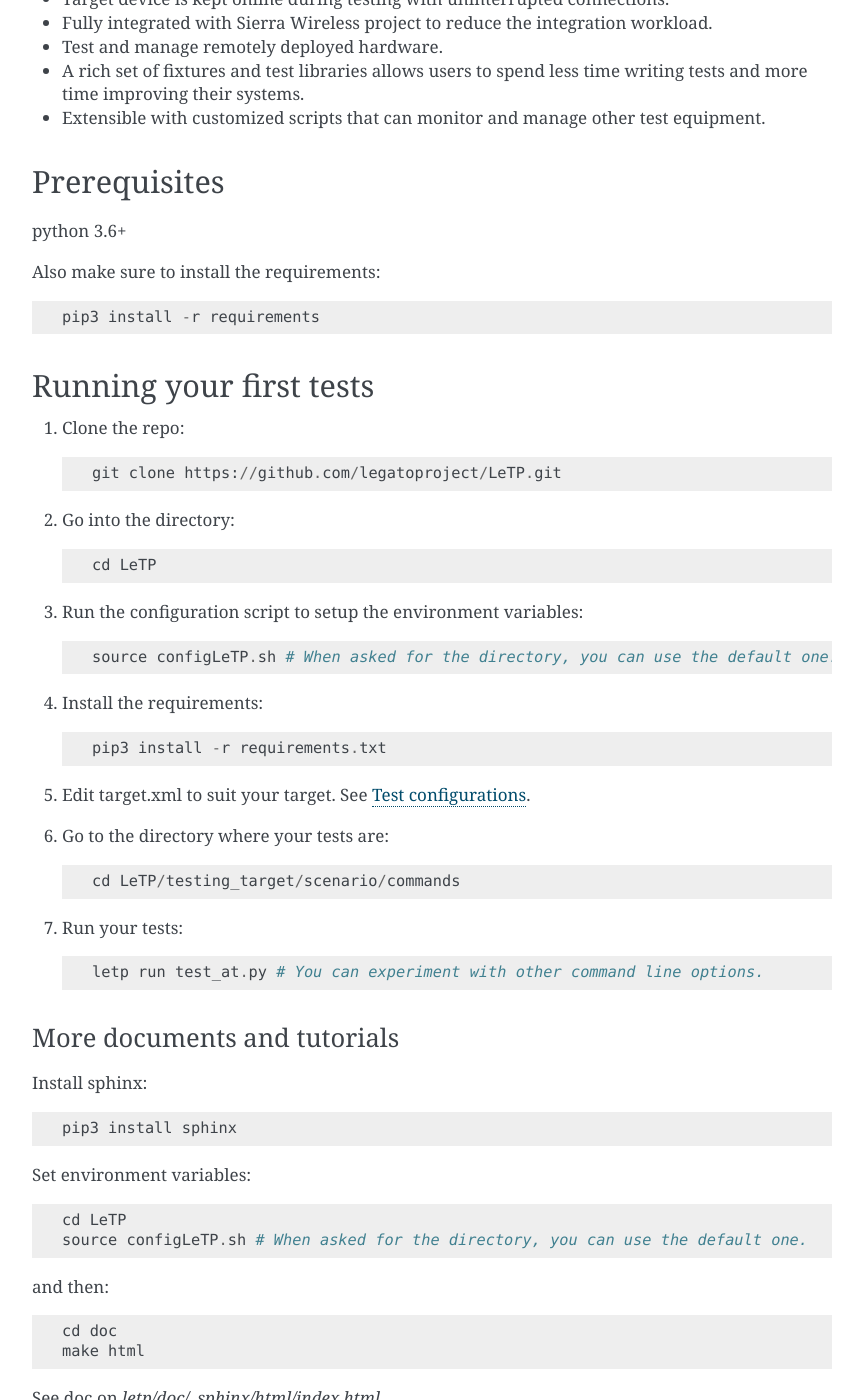
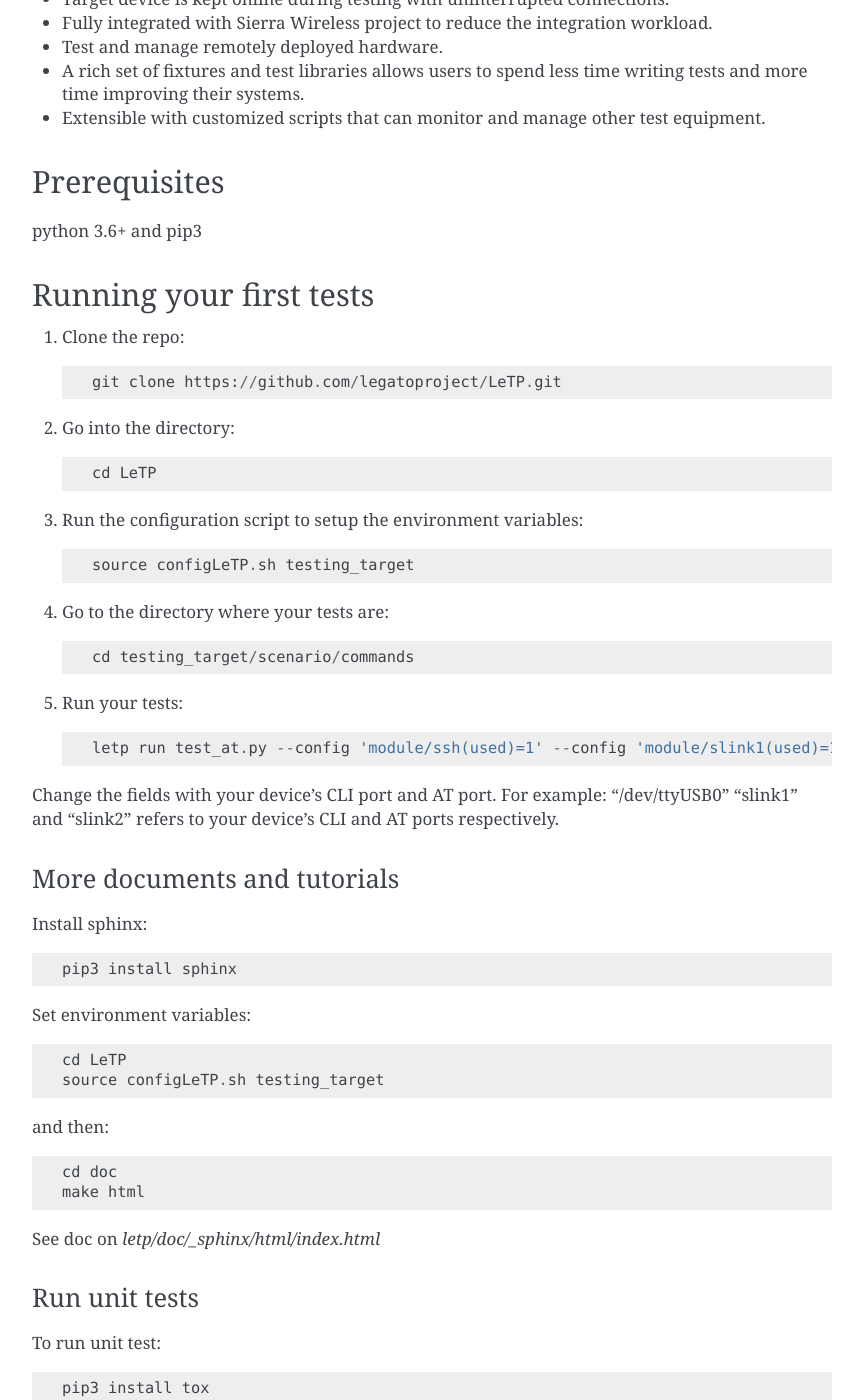
Before and after one commit to legatoproject/LeTP, a Sphinx documentation site: the page built from doc/introduction.rst, in a window 1280 px wide and 1400 px high, scrolled down 759 px. Shown: the whole window, without its empty margins (218-1081 px from the left). Built offline with Sphinx 7.4.7, drawn with Linux system fonts in a browser that asks for light colours.

```diff
--- a/doc/introduction.rst
+++ b/doc/introduction.rst
@@ -47,12 +47,7 @@ Users will also have these bonuses:
 Prerequisites
 -------------
 
-python 3.6+
-
-Also make sure to install the requirements::
-
-    pip3 install -r requirements
-
+python 3.6+ and pip3
 
 Running your first tests
 ------------------------
@@ -67,20 +62,18 @@ Running your first tests
 
 3. Run the configuration script to setup the environment variables::
 
-    source configLeTP.sh # When asked for the directory, you can use the default one.
+    source configLeTP.sh testing_target
 
-4. Install the requirements::
+4. Go to the directory where your tests are::
 
-    pip3 install -r requirements.txt
+    cd testing_target/scenario/commands
 
-5. Edit target.xml to suit your target. See :ref:`test_configuration`.
-6. Go to the directory where your tests are::
+5. Run your tests::
 
-    cd LeTP/testing_target/scenario/commands
+    letp run test_at.py --config 'module/ssh(used)=1' --config 'module/slink1(used)=1' --config 'module/slink1/name=<DEVICE_CLI_PORT>' --config 'module/slink2(used)=1' --config 'module/slink2/name=<DEVICE_AT_PORT>'
 
-7. Run your tests::
-
-    letp run test_at.py # You can experiment with other command line options.
+Change the fields with your device's CLI port and AT port. For example: "/dev/ttyUSB0"
+"slink1" and "slink2" refers to your device's CLI and AT ports respectively.
 
 
 More documents and tutorials
@@ -92,7 +85,7 @@ Install sphinx::
 Set environment variables::
 
     cd LeTP
-    source configLeTP.sh # When asked for the directory, you can use the default one.
+    source configLeTP.sh testing_target
 
 and then::
 
--- a/doc/scripting_concepts/test_configuration.rst
+++ b/doc/scripting_concepts/test_configuration.rst
@@ -62,13 +62,14 @@ target.xml
       - ip address of the target
 
 - At least change the value of the module name (wp7502, wp7607, ...). It should correspond to a file in config/module/specific.
-- Change used=0 to used=1 for all the communication links you want to use (ssh, serial link 1 or 2).
+- Change used=0 to used=1 for all the communication methods you want to use (ssh, serial link 1 or 2).
+  Serial link 1 refers to the CLI port on the device while serial link 2 refers to the AT port.
 
 When available, SSH is the default link.
 
 - For ssh, set the network interface (eth0 or usb0) as well as the ip address
 
-- For slink, /dev/ttyxxx or IP address+port (for telnet access on Moxa eth to uart) are supported.
+- For slink, connection over /dev/ttyxxx is supported.
 
 
 Note for linux For Linux Legato users:
```
Also changed, not shown: doc/introduction.md (+9 -15 lines), 1 other file.
